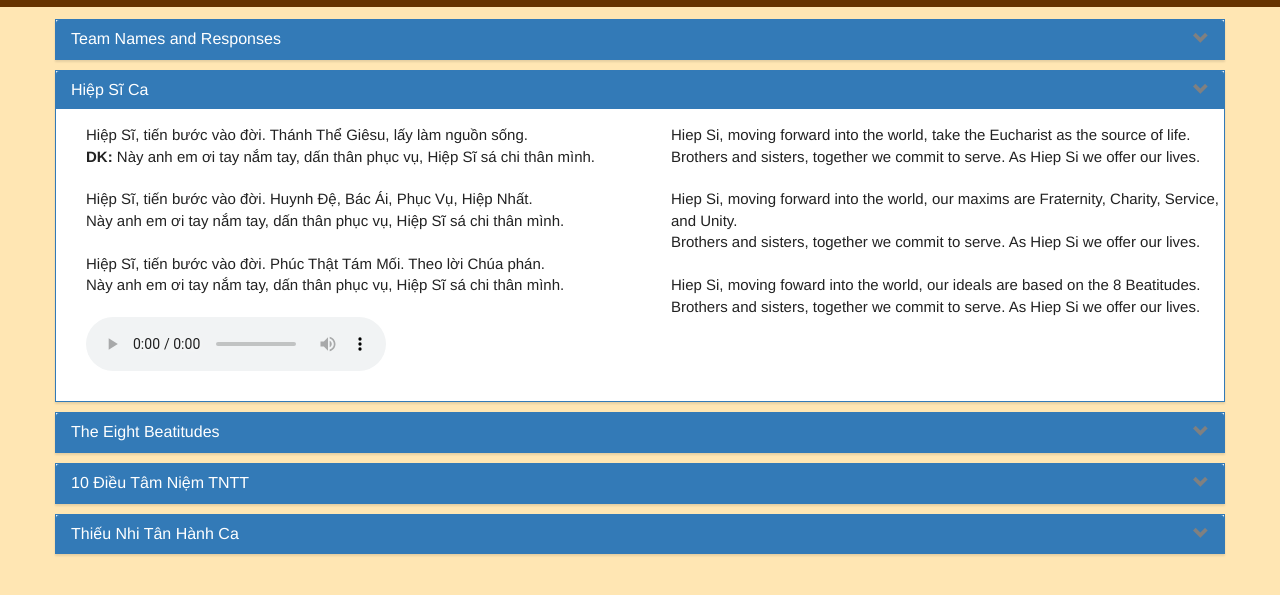
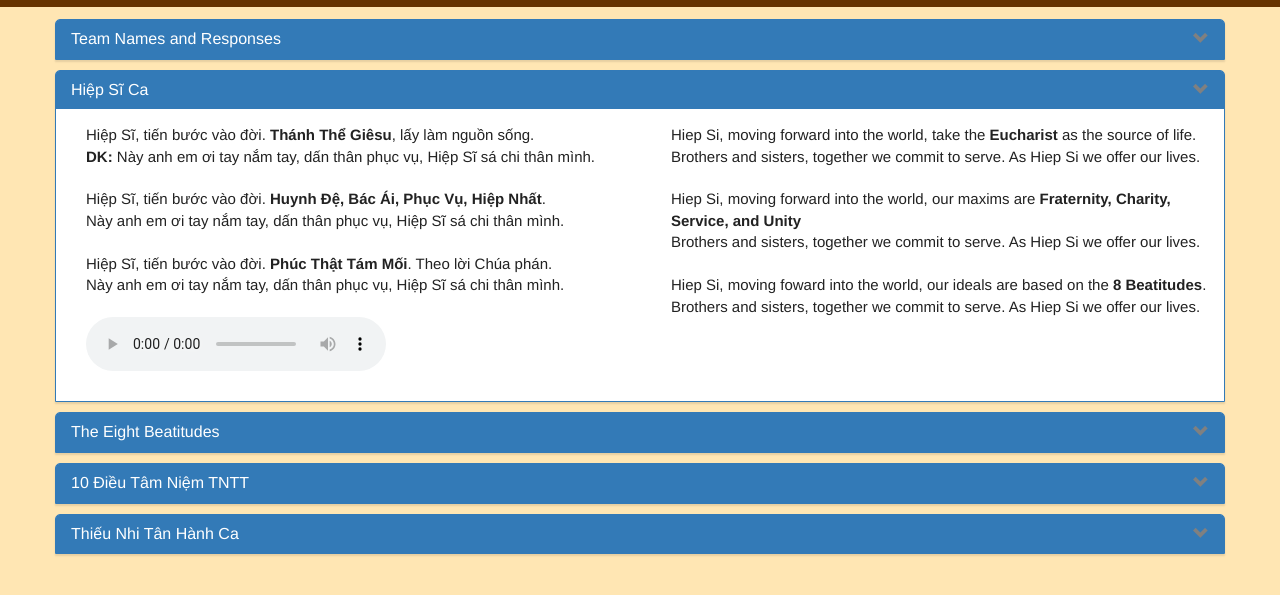
Before and after one commit to leetosc/hiep-si, a website: page public/resources.html in a window 1280 px wide. Both pictures are taken after a click on the link "Hiệp Sĩ Ca". Shown: the part 53-648 px from the top of the page. Drawn offline with Linux system fonts and the light colour scheme.

Commit message:
bold fonts

```diff
--- a/public/css/style.css
+++ b/public/css/style.css
@@ -116,7 +116,7 @@
 
 .panel {
 	margin: 10px -15px 0 -15px;
-	border-radius: 0;
+	border-radius: 5px 5px 0px 0px;
 	box-shadow: 0 2px 2px rgba(0,0,0,0.1);
 }
 
--- a/public/resources.html
+++ b/public/resources.html
@@ -80,13 +80,13 @@
 								<div class="container">
 									<div class="row">
 										<div class="col-md-6">
-											Hiệp Sĩ, tiến bước vào đời. Thánh Thể Giêsu, lấy làm nguồn sống.
+                                            Hiệp Sĩ, tiến bước vào đời. <b>Thánh Thể Giêsu</b>, lấy làm nguồn sống.
 											<br><b>DK:</b> Này anh em ơi tay nắm tay, dấn thân phục vụ, Hiệp Sĩ sá chi thân mình.
 											<br>
-											<br>Hiệp Sĩ, tiến bước vào đời. Huynh Đệ, Bác Ái, Phục Vụ, Hiệp Nhất.
+                                            <br>Hiệp Sĩ, tiến bước vào đời. <b>Huynh Đệ, Bác Ái, Phục Vụ, Hiệp Nhất</b>.
 											<br>Này anh em ơi tay nắm tay, dấn thân phục vụ, Hiệp Sĩ sá chi thân mình.
 											<br>
-											<br>Hiệp Sĩ, tiến bước vào đời. Phúc Thật Tám Mối. Theo lời Chúa phán.
+                                            <br>Hiệp Sĩ, tiến bước vào đời. <b>Phúc Thật Tám Mối</b>. Theo lời Chúa phán.
 											<br>Này anh em ơi tay nắm tay, dấn thân phục vụ, Hiệp Sĩ sá chi thân mình.
 											<br>
 											<br><audio controls>
@@ -95,11 +95,11 @@
 													</audio>
 										</div>
 										<div class="col-md-6">
-											Hiep Si, moving forward into the world, take the Eucharist as the source of life.
+                                            Hiep Si, moving forward into the world, take the <b>Eucharist</b> as the source of life.
 											<br>Brothers and sisters, together we commit to serve.  As Hiep Si we offer our lives.
-											<br><br>Hiep Si, moving forward into the world, our maxims are Fraternity, Charity, Service, and Unity.
+                                            <br><br>Hiep Si, moving forward into the world, our maxims are <b>Fraternity, Charity, Service, and Unity</b>
 											<br>Brothers and sisters, together we commit to serve.  As Hiep Si we offer our lives.
-											<br><br>Hiep Si, moving foward into the world, our ideals are based on the 8 Beatitudes.
+                                            <br><br>Hiep Si, moving foward into the world, our ideals are based on the <b>8 Beatitudes</b>.
 											<br>Brothers and sisters, together we commit to serve.  As Hiep Si we offer our lives.
 											<br>
 
@@ -159,34 +159,34 @@
 							<div class="panel-body">
 								<div class="container">
 									<div class="row">
-										Thiếu Nhi mỗi sáng dâng ngày,
+										1. Thiếu Nhi mỗi sáng dâng ngày,
 										<br>Điểm tô đời sống hương bay nguyện cầu.
 										<br>
-										<br>Thiếu Nhi Thánh Thể nhiệm mầu,
+										<br>2. Thiếu Nhi Thánh Thể nhiệm mầu,
 										<br>Tôn sùng rước lễ, nhà chầu viếng thăm.
 										<br>
-										<br>Thiếu Nhi Thánh Giá Chúa nằm,
+										<br>3. Thiếu Nhi Thánh Giá Chúa nằm,
 										<br>Nhìn lên phấn khởi chuyên cần hy sinh.
 										<br>
-										<br>Thiếu Nhi nhờ Mẹ đinh ninh,
+										<br>4. Thiếu Nhi nhờ Mẹ đinh ninh,
 										<br>Quyết làm gương sáng xứng danh tông đồ.
 										<br>
-										<br>Thiếu Nhi mọi việc nhỏ to,
+										<br>5. Thiếu Nhi mọi việc nhỏ to,
 										<br>Tinh thần vâng phục chuyên lo đậm đà.
 										<br>
-										<br>Thiếu Nhi đằm thắm nết na,
+										<br>6. Thiếu Nhi đằm thắm nết na,
 										<br>Nói năng hành động nõn nà trắng trong.
 										<br>
-										<br>Thiếu Nhi bác ái một lòng,
+										<br>7. Thiếu Nhi bác ái một lòng,
 										<br>Tim luôn quảng đại mới mong giúp người.
 										<br>
-										<br>Thiếu Nhi ngay thẳng trọn đời,
+										<br>8. Thiếu Nhi ngay thẳng trọn đời,
 										<br>Nói làm đúng mực người người tin yêu.
 										<br>
-										<br>Thiếu Nhi dù khó trăm chiều,
+										<br>9. Thiếu Nhi dù khó trăm chiều,
 										<br>Chu toàn bổn phận mọi điều chăm chuyên.
 										<br>
-										<br>Thiếu Nhi thực hiện hoa thiêng,
+										<br>10. Thiếu Nhi thực hiện hoa thiêng,
 										<br>Chép ghi mỗi tối cộng biên mỗi tuần.
 										<br>
 									</div>
```
